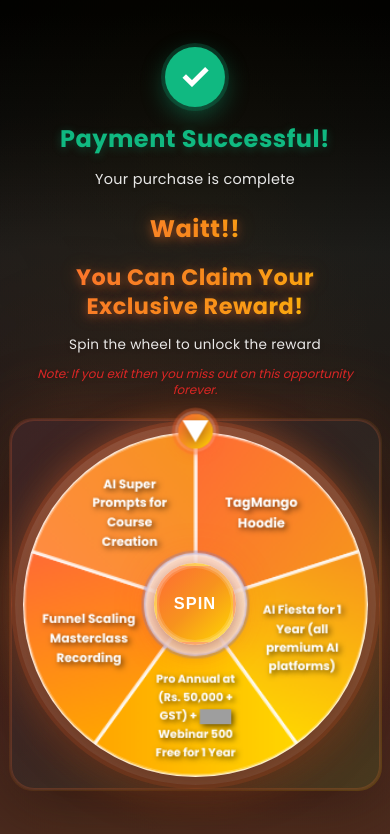
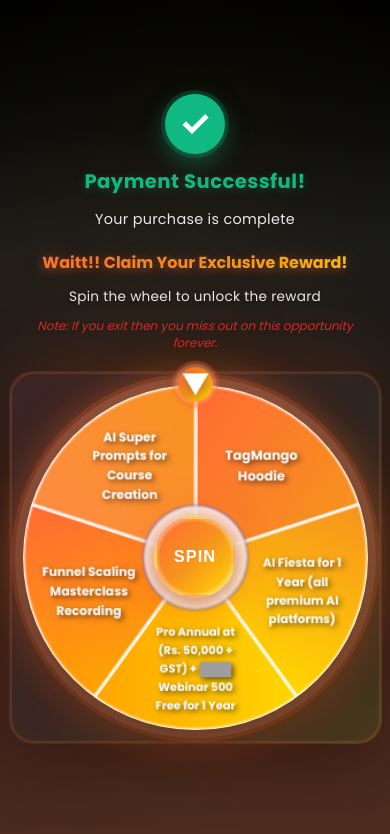
Before and after one commit to arjun-fleapo/spinner, a React (Vite) app: page / in a window 390 px wide. Shown: the top 834 px of the page. Built offline with nearby package versions, Linux system fonts and the light colour scheme.

Commit message:
fix: update styling

```diff
--- a/src/components/PaymentSuccess.css
+++ b/src/components/PaymentSuccess.css
@@ -32,7 +32,7 @@
 .payment-title {
   text-align: center;
   color: #10b981;
-  font-size: clamp(1.5rem, 5vw, 2.5rem);
+  font-size: clamp(0.5rem, 5vw, 2.5rem);
   font-weight: 700;
   margin-bottom: 12px;
   text-shadow: 0 2px 10px rgba(16, 185, 129, 0.3);
--- a/src/components/RewardClaimedPage.css
+++ b/src/components/RewardClaimedPage.css
@@ -109,6 +109,7 @@
   text-transform: uppercase;
   line-height: 1.3;
   word-wrap: break-word;
+  white-space: nowrap;
 }
 
 .claimed-message {
@@ -144,6 +145,12 @@
     width: 95%;
     padding: clamp(24px, 3.5vw, 28px) clamp(24px, 3.5vw, 32px);
   }
+
+  .reward-claimed-title {
+    font-size: clamp(1.25rem, 4.5vw, 1.8rem);
+    letter-spacing: 0.3px;
+    white-space: nowrap;
+  }
 }
 
 @media (max-width: 600px) {
@@ -151,12 +158,24 @@
     width: 95%;
     padding: clamp(20px, 3vw, 24px) clamp(20px, 3vw, 28px);
   }
+
+  .reward-claimed-title {
+    font-size: clamp(1.15rem, 4.2vw, 1.7rem);
+    letter-spacing: 0.2px;
+    white-space: nowrap;
+  }
 }
 
 @media (max-width: 480px) {
   .reward-claimed-card {
     width: 98%;
     padding: 20px 16px;
+  }
+
+  .reward-claimed-title {
+    font-size: clamp(1.1rem, 4vw, 1.6rem);
+    letter-spacing: 0.1px;
+    white-space: nowrap;
   }
 }
 
@@ -166,4 +185,10 @@
     padding: 18px 12px;
     border-radius: 16px;
   }
+
+  .reward-claimed-title {
+    font-size: clamp(1.05rem, 3.8vw, 1.5rem);
+    letter-spacing: 0px;
+    white-space: nowrap;
+  }
 }
--- a/src/components/RewardSection.css
+++ b/src/components/RewardSection.css
@@ -9,7 +9,7 @@
 
 .reward-title {
   text-align: center;
-  font-size: clamp(1.4rem, 5vw, 2.2rem);
+  font-size: clamp(0.5rem, 5vw, 2.2rem);
   font-weight: 700;
   margin-bottom: 12px;
   background: linear-gradient(
@@ -29,6 +29,7 @@
   z-index: 1;
   line-height: 1.3;
   word-wrap: break-word;
+  white-space: nowrap;
 }
 
 .reward-subtitle {
@@ -66,12 +67,24 @@
     margin-bottom: clamp(20px, 4vw, 30px);
     padding: 0 15px;
   }
+
+  .reward-title {
+    font-size: clamp(1.15rem, 4.5vw, 1.7rem);
+    letter-spacing: 0.2px;
+    white-space: nowrap;
+  }
 }
 
 @media (max-width: 600px) {
   .reward-section {
     margin-bottom: 24px;
     padding: 0 12px;
+  }
+
+  .reward-title {
+    font-size: clamp(1.05rem, 4vw, 1.5rem);
+    letter-spacing: 0.1px;
+    white-space: nowrap;
   }
 }
 
@@ -80,6 +93,12 @@
     margin-bottom: 20px;
     padding: 0 10px;
   }
+
+  .reward-title {
+    font-size: clamp(1rem, 3.8vw, 1.4rem);
+    letter-spacing: 0px;
+    white-space: nowrap;
+  }
 }
 
 @media (max-width: 360px) {
@@ -87,4 +106,10 @@
     margin-bottom: 16px;
     padding: 0 8px;
   }
+
+  .reward-title {
+    font-size: clamp(0.95rem, 3.5vw, 1.3rem);
+    letter-spacing: -0.1px;
+    white-space: nowrap;
+  }
 }
--- a/src/components/RewardSection.tsx
+++ b/src/components/RewardSection.tsx
@@ -3,8 +3,7 @@
 export function RewardSection() {
   return (
     <div className="reward-section">
-      <h2 className="reward-title reward-title-wait">Waitt!!</h2>
-      <h2 className="reward-title">You Can Claim Your Exclusive Reward!</h2>
+      <h2 className="reward-title">Waitt!! Claim Your Exclusive Reward!</h2>
       <p className="reward-subtitle">Spin the wheel to unlock the reward</p>
       <p className="reward-note">
         Note: If you exit then you miss out on this opportunity forever.
```
